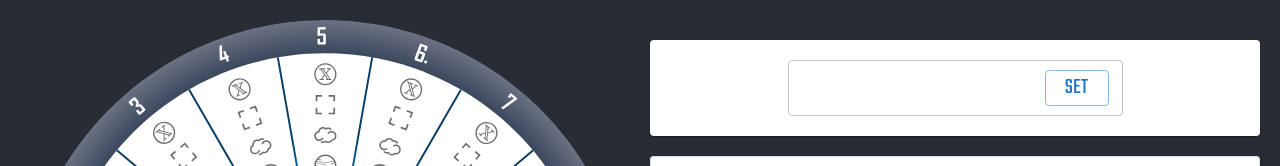
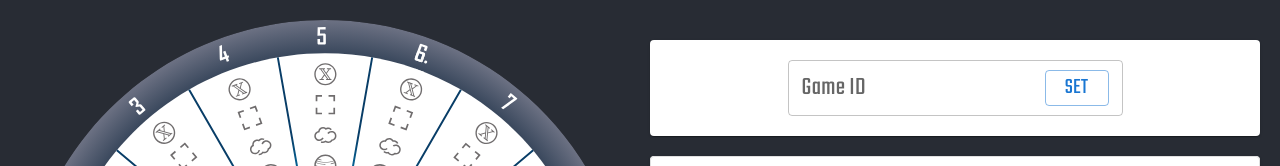
Before and after one commit to charles-toller/planet-x, a React (Vite) app: page / in a window 1280 px wide. Shown: the top 166 px of the page. Built offline with nearby package versions, Linux system fonts and the light colour scheme.

Commit message:
Undo test change

```diff
--- a/src/SetGameId.tsx
+++ b/src/SetGameId.tsx
@@ -8,7 +8,6 @@ import {ReduxGameState} from "./store/ReduxGameState";
 
 export function SetGameId() {
     const [tempGameId, setTempGameId] = useState("");
-    const reduxGameId = useSelector((state: ReduxGameState) => state.game.gameId);
     const dispatch = useDispatch<AppDispatch>();
     const cb = useCallback((e: React.FormEvent) => {
         dispatch(setReduxGameId(tempGameId.toUpperCase()));
@@ -18,7 +17,7 @@ export function SetGameId() {
         <Card sx={{marginBottom: "20px", padding: "20px"}}>
             <form onSubmit={cb}>
                 <TextField variant="outlined"
-                           label={reduxGameId}
+                           label="Game ID"
                            value={tempGameId}
                            onChange={(e) => setTempGameId(e.target.value)}
                            InputProps={{endAdornment: <Button variant="outlined" onClick={cb}>Set</Button>}}/>
```
